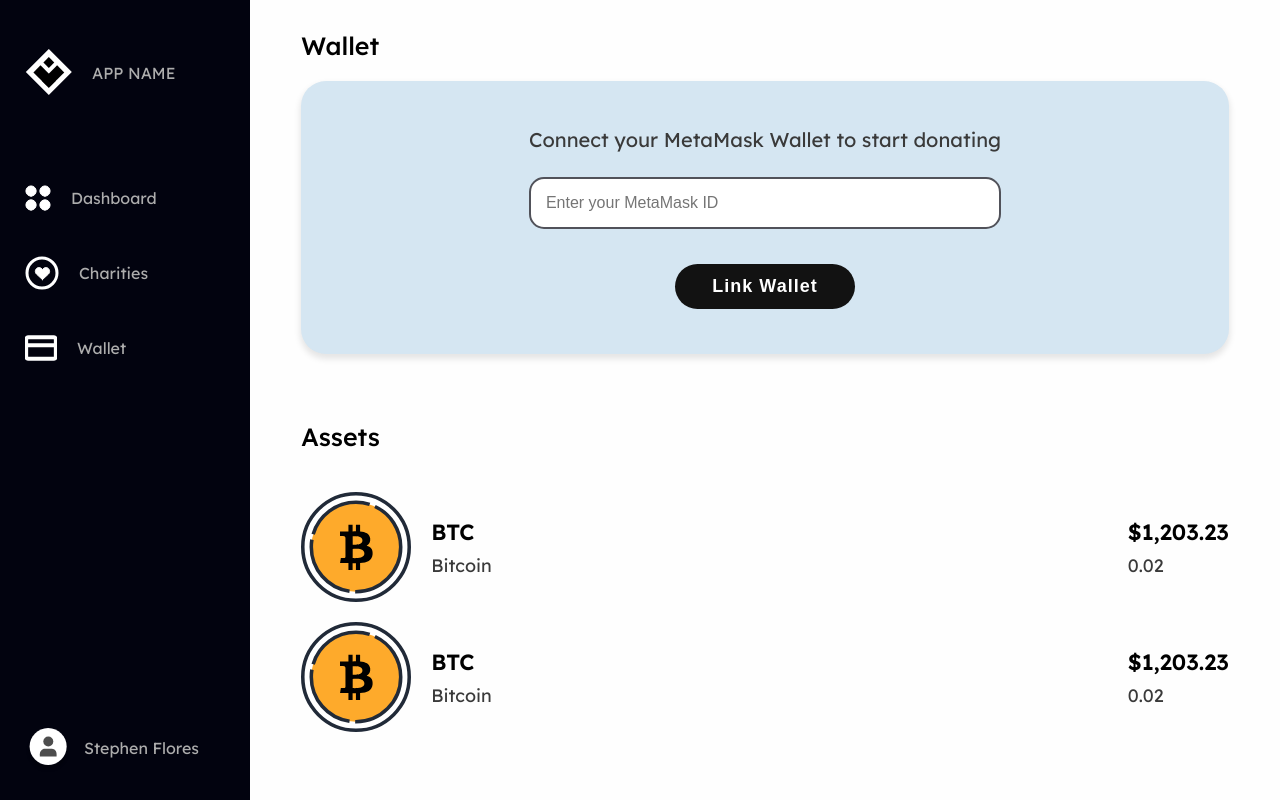
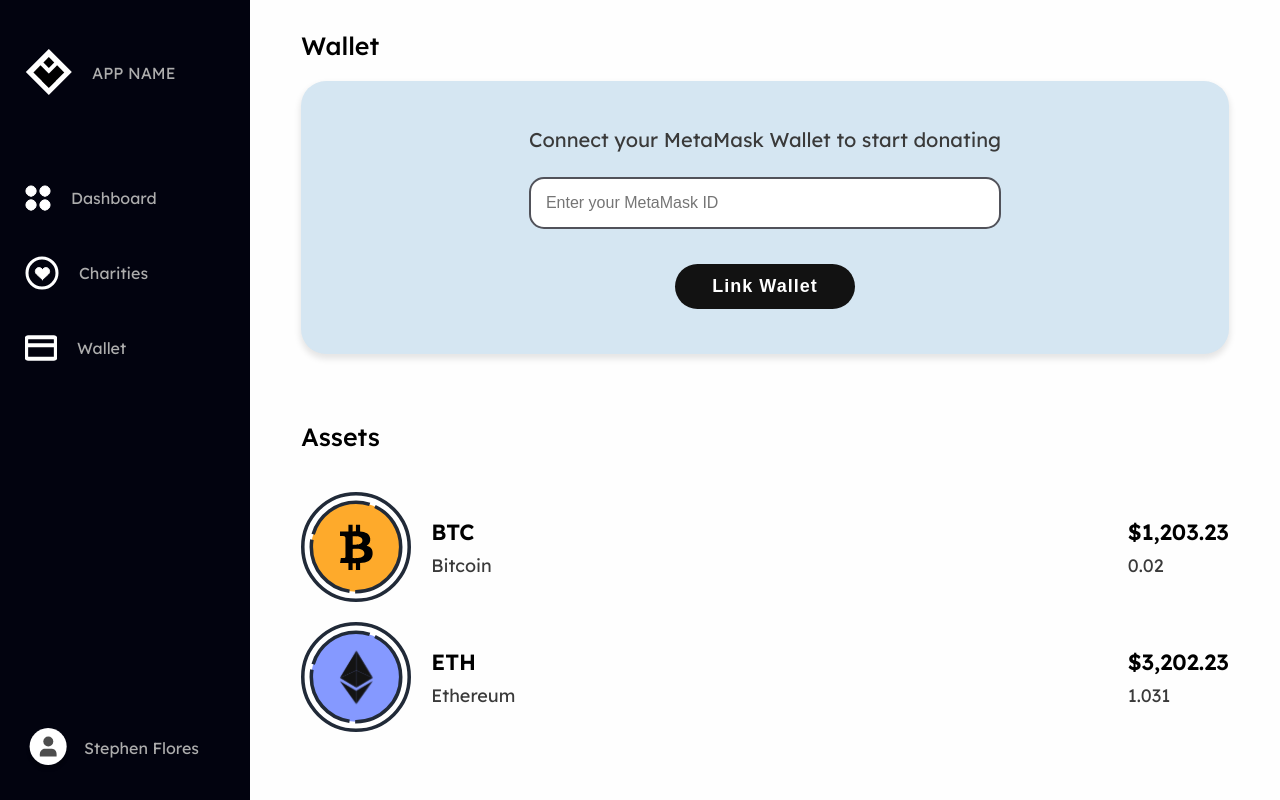
Before and after one commit to david-wei-01001/CryptoCare, a React (Create React App) app in the folder frontend/: page /wallet in a window 1280 px wide. Built offline with nearby package versions, Linux system fonts and the light colour scheme.

Commit message:
feat: Added Ethereum image to assets

```diff
--- a/frontend/src/components/Wallet/Assets/Assets.js
+++ b/frontend/src/components/Wallet/Assets/Assets.js
@@ -10,11 +10,11 @@
     "usdValue": 1203.23
   },
   {
-    "name": "Bitcoin",
-    "symbol": "BTC",
-    "img": `${process.env.PUBLIC_URL}/bitcoin.svg` ,
-    "amount": 0.020,
-    "usdValue": 1203.23
+    "name": "Ethereum",
+    "symbol": "ETH",
+    "img": `${process.env.PUBLIC_URL}/ethereum.svg` ,
+    "amount": 1.031,
+    "usdValue": 3202.23
   }
 ];
 
```
Also changed, not shown: frontend/public/Ethereum.svg (added).
